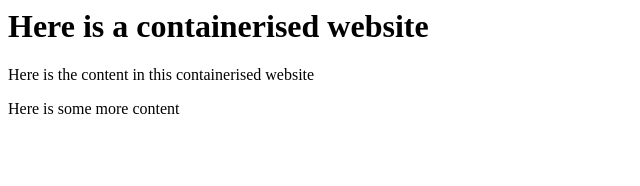
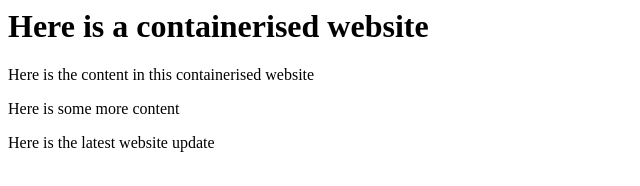
Before and after one commit to atjbramley/pipeline_1, a plain HTML site: page web/index.html in a window 1280 px wide. Shown: the whole page, without its empty margins (0-640 px from the left). Drawn offline with Linux system fonts and the light colour scheme.

Commit message:
added new paragraph to site

```diff
--- a/web/index.html
+++ b/web/index.html
@@ -3,5 +3,6 @@
     <h1>Here is a containerised website</h1>
     <p>Here is the content in this containerised website</p>
     <p>Here is some more content</p>
+    <p>Here is the latest website update</p>
   </body>
 </html>
```
